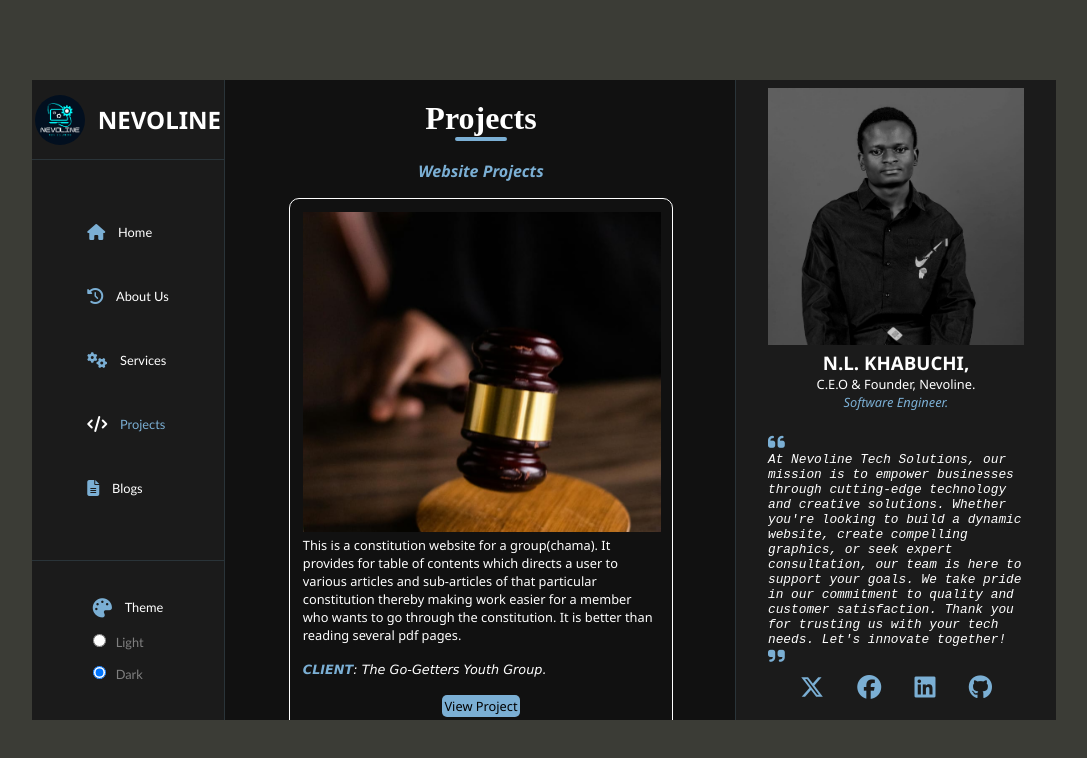
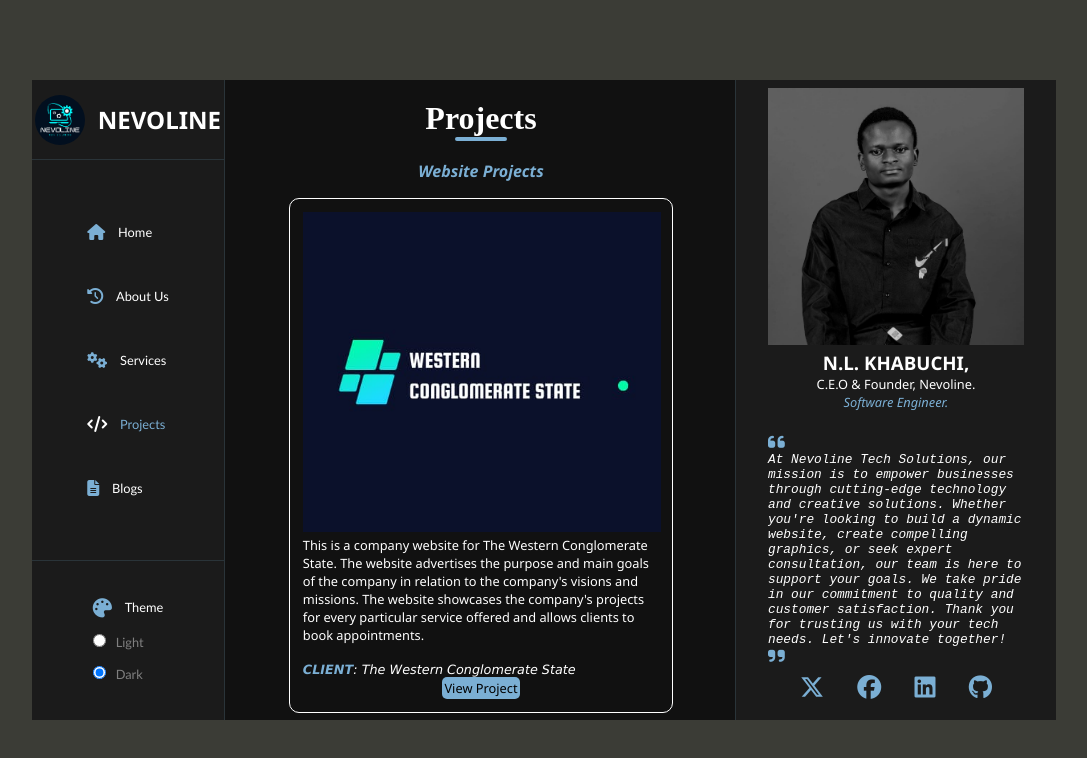
Before and after one commit to NEVILLEKHABUCHI/nevoline-company, a React (Create React App) app: page / in a window 1280 px wide. Both pictures are taken after a click on the button "Projects". Shown: the top 758 px of the page, without its empty margins (96-1183 px from the left). Built offline with nearby package versions, Linux system fonts and the light colour scheme.

Commit message:
New Change

```diff
--- a/src/App.js
+++ b/src/App.js
@@ -232,16 +232,29 @@
                 </div>
                 <div className='body'>
                   <h4><i>Website Projects</i></h4>
+
+                  <div>
+                    <img src='/Western_Conglomerate_State.jpg' alt='Nevoline'/>
+                    <p>
+                    This is a company website for The Western Conglomerate State.
+                    The website advertises the purpose and main goals of the company in relation to the company's visions and missions.
+                    The website showcases the company's projects for every particular service offered and allows clients to book appointments.
+                    </p><br/>
+                    <p><b>CLIENT</b>: The Western Conglomerate State</p>
+                    <p><a href='https://conglomerate-phi.vercel.app/' target='_blank' rel='noopener noreferrer'>View Project</a></p>
+                  </div>
+
                 <div>
                   <img src='/Getters_Constitution.jpg' alt='Nevoline'/>
                   <p>
                   This is a constitution website for a group(chama).
-                  It provides for table of contents which directs a user to various articles and sub-articles of that particular constitution thereby making work
+                  It provides for a table of contents which directs a user to various articles and sub-articles of that particular constitution thereby making work
                   easier for a member who wants to go through the constitution. It is better than reading several pdf pages.
                   </p><br/>
                   <p><b>CLIENT</b>: The Go-Getters Youth Group.</p><br/>
                  <p><a href='https://gogetters-constitution.netlify.app/' target='_blank' rel='noopener noreferrer'>View Project</a></p>
                 </div>
+
                 <div>
                   <img src='/Nevoline_Agrovet.png' alt='Nevoline'/>
                   <p>This is an e-commerce website for an agrovet providing functionalities for both admin and clients.
```
Also changed, not shown: public/Western_Conglomerate_State.jpg (added).
